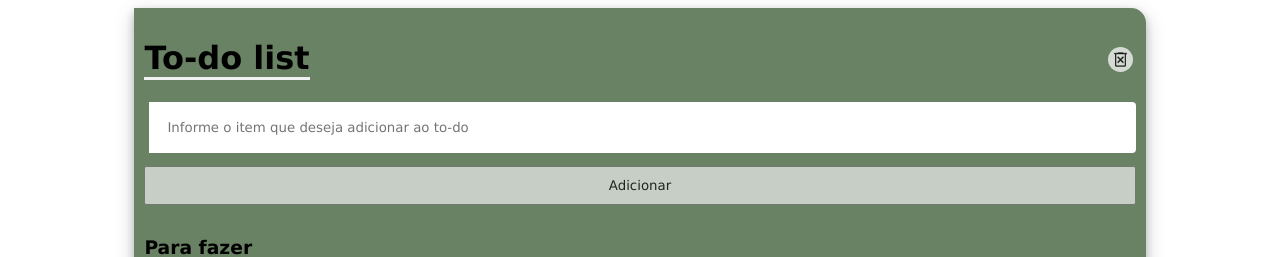
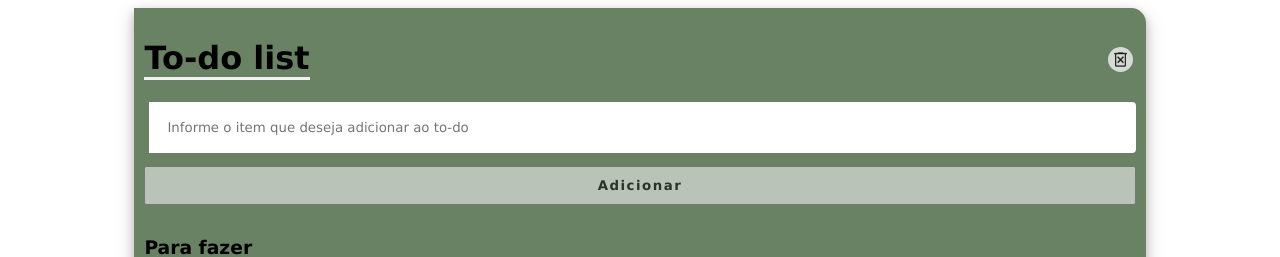
Before and after one commit to allanqueiroz02/todo-list, a React (Create React App) app: page / in a window 1280 px wide. Shown: the top 257 px of the page. Built offline with nearby package versions, Linux system fonts and the light colour scheme.

Commit message:
ajustado style

```diff
--- a/src/components/CustomButton/CustomButton.jsx
+++ b/src/components/CustomButton/CustomButton.jsx
@@ -5,7 +5,9 @@ const StyledButton = styled.button`
   width: 100%;
   padding: 10px;
   margin: 13px;
-  opacity: 0.7;
+  opacity: 0.6;
+  letter-spacing: 1.5px;
+  font-weight: bold;
 
   :hover {
     cursor: pointer;
```
